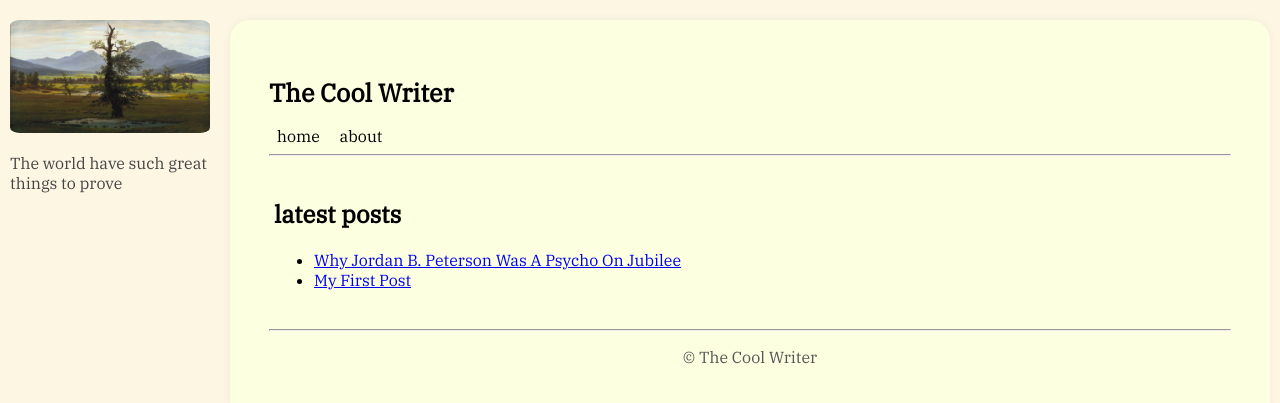
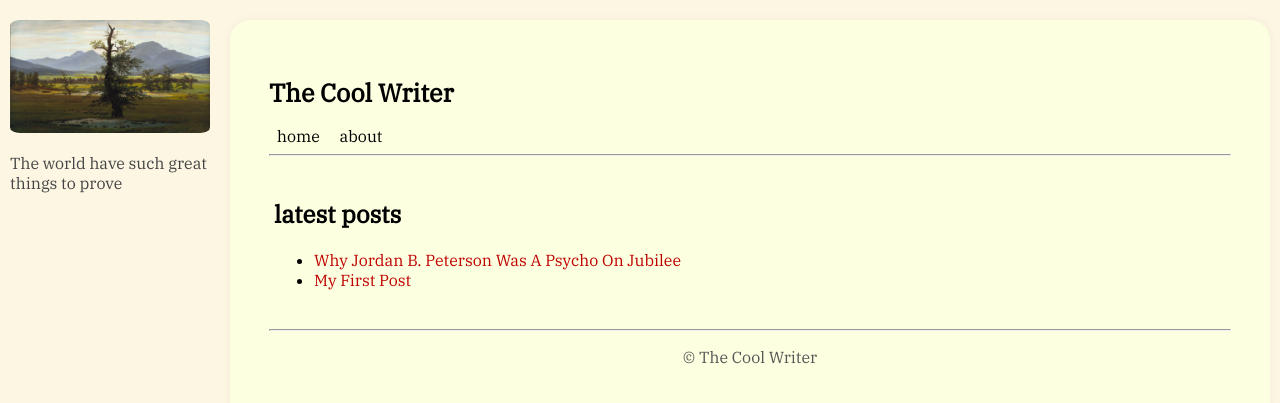
Before and after one commit to mahdikarimi1386339/mahdikarimi1386339.github.io, a Jekyll site: the page built from index.md, in a window 1280 px wide. Shown: the top 403 px of the page. Built offline with Jekyll 4.4.1, drawn with Linux system fonts in a browser that asks for light colours; some web fonts are replaced.

Commit message:
changing color of link on homepage

```diff
--- a/assets/css/style.css
+++ b/assets/css/style.css
@@ -14,6 +14,18 @@ header a:link,
 header a:visited {
     text-decoration: none;
     color: black;
+}
+
+a:link {
+    text-decoration: none;
+}
+
+a:link, a:visited {
+    color: rgb(190, 0, 0);
+}
+
+a:hover {
+    color: rgb(0, 36, 155);
 }
 
 .post h1 a:link,
```
Also changed, not shown: 1 other file.
